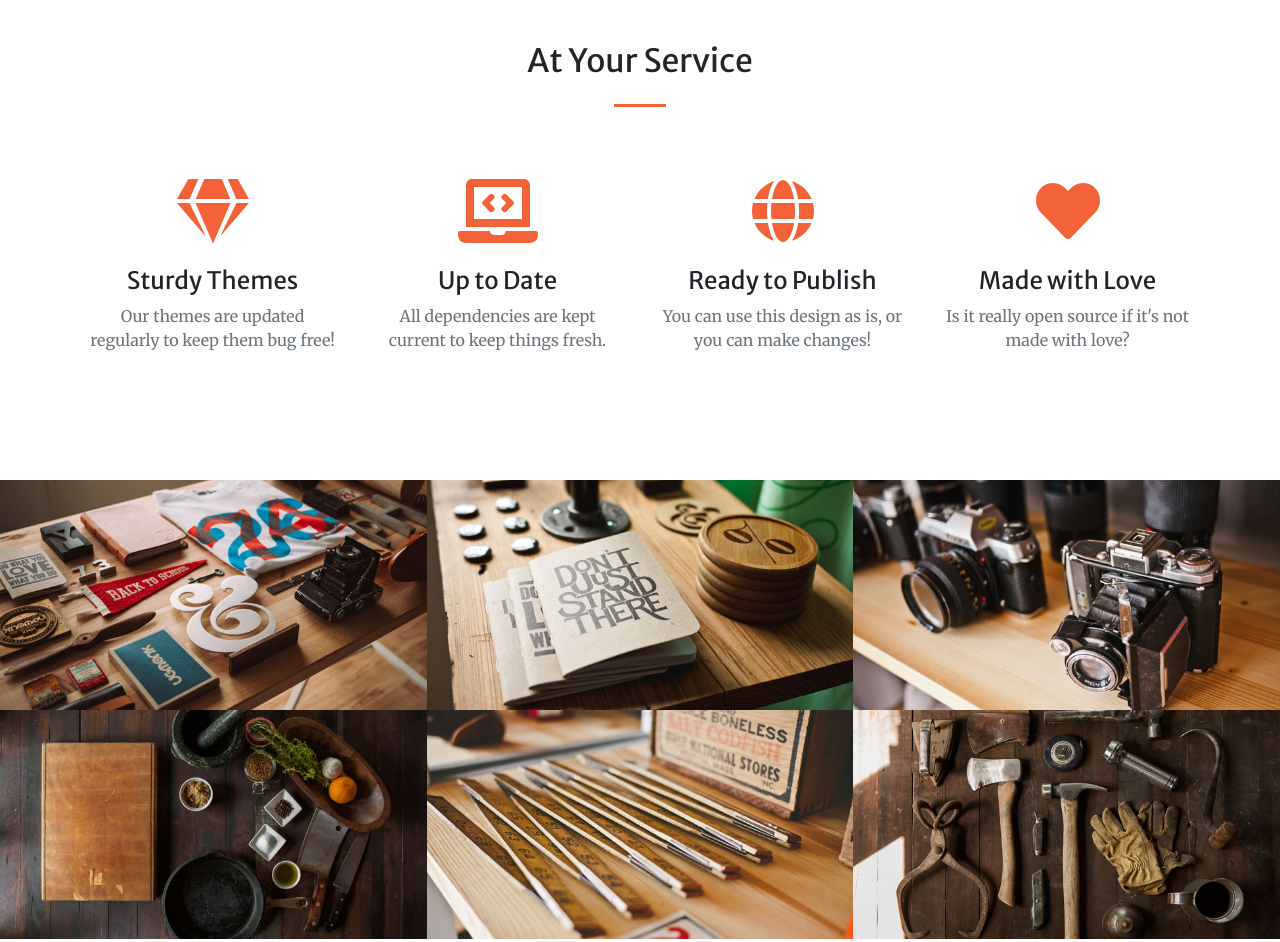
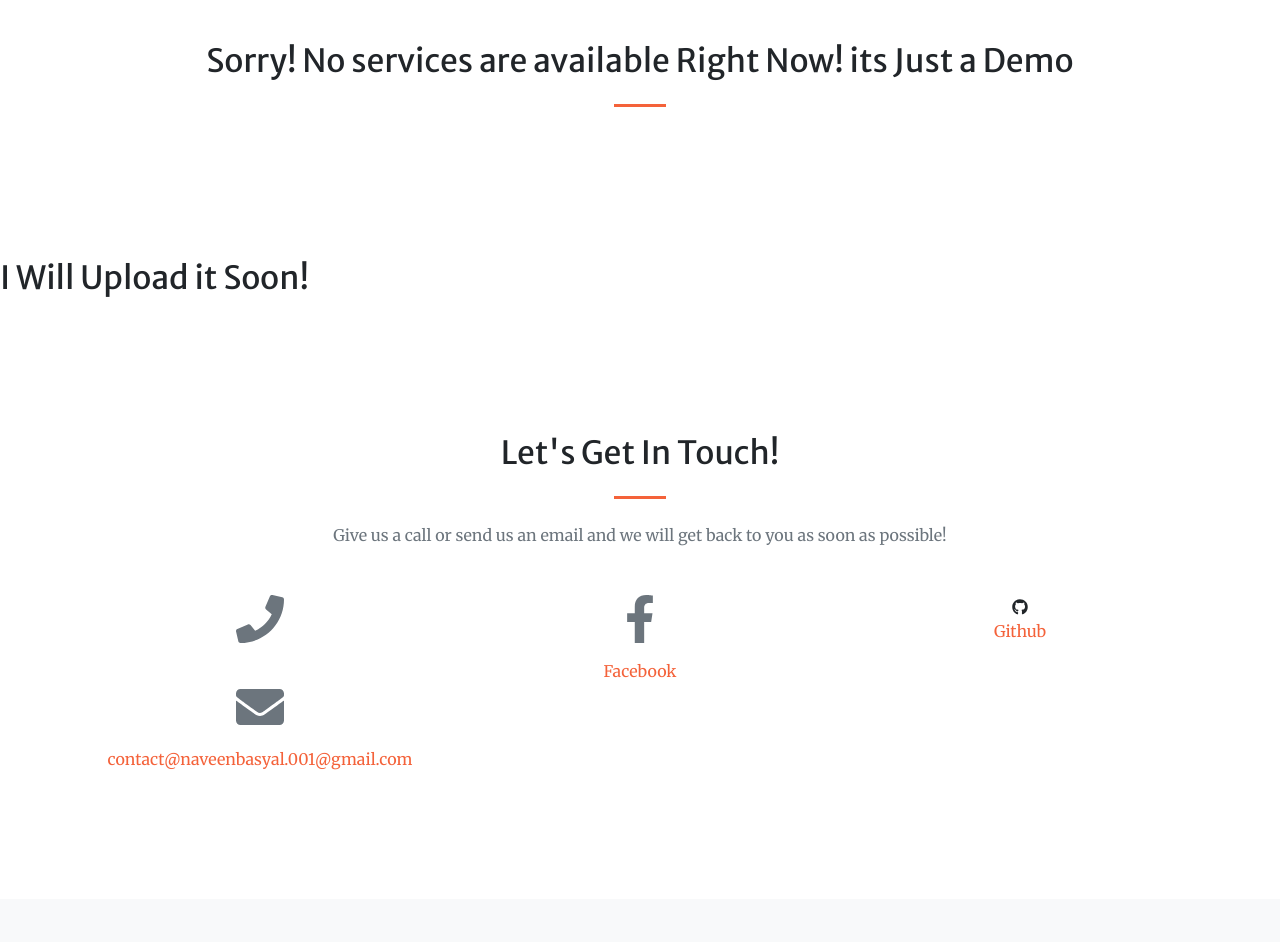
Before and after one commit to naveenbasyal/naveenblogs, a plain HTML site: page index.html in a window 1280 px wide. Shown: the part 1340-2282 px from the top of the page. Drawn offline with nearby package versions, Linux system fonts and the light colour scheme.

Commit message:
Update index.html
updated contact section

```diff
--- a/index.html
+++ b/index.html
@@ -78,13 +78,13 @@
         <!-- Services-->
         <section class="page-section" id="services">
             <div class="container">
-                <h2 class="text-center mt-0">At Your Service</h2>
+                <h2 class="text-center mt-0">Sorry! No services are available Right Now! its Just a Demo</h2>
                 <hr class="divider my-4" />
-                <div class="row">
+<!--                 <div class="row">
                     <div class="col-lg-3 col-md-6 text-center">
                         <div class="mt-5">
                             <i class="fas fa-4x fa-gem text-primary mb-4"></i>
-                            <h3 class="h4 mb-2">Sturdy Themes</h3>
+                            <h3 class="h4 mb-2">Study Themes</h3>
                             <p class="text-muted mb-0">Our themes are updated regularly to keep them bug free!</p>
                         </div>
                     </div>
@@ -109,13 +109,13 @@
                             <p class="text-muted mb-0">Is it really open source if it's not made with love?</p>
                         </div>
                     </div>
-                </div>
+                </div> -->
             </div>
         </section>
         <!-- Portfolio-->
         <div id="portfolio">
             <div class="container-fluid p-0">
-                <div class="row no-gutters">
+<!--                 <div class="row no-gutters">
                     <div class="col-lg-4 col-sm-6">
                         <a class="portfolio-box" href="assets/img/portfolio/fullsize/1.jpg">
                             <img class="img-fluid" src="assets/img/portfolio/thumbnails/1.jpg" alt="" />
@@ -170,7 +170,8 @@
                             </div>
                         </a>
                     </div>
-                </div>
+                </div> -->
+                <h2>I Will Upload it Soon! </h2>
             </div>
         </div>
 
@@ -181,13 +182,23 @@
                     <div class="col-lg-8 text-center">
                         <h2 class="mt-0">Let's Get In Touch!</h2>
                         <hr class="divider my-4" />
-                        <p class="text-muted mb-5">Ready to start your next project with us? Give us a call or send us an email and we will get back to you as soon as possible!</p>
+                        <p class="text-muted mb-5"> Give us a call or send us an email and we will get back to you as soon as possible!</p>
                     </div>
                 </div>
                 <div class="row">
                     <div class="col-lg-4 ml-auto text-center mb-5 mb-lg-0">
                         <i class="fas fa-phone fa-3x mb-3 text-muted"></i>
                         <div><div id="# # # # # #"></div></div>
+                    </div>
+
+                    <div class="col-lg-4 ml-auto text-center mb-5 mb-lg-0">
+                        <i class="fab fa-facebook-f fa-3x mb-3 text-muted"></i>
+                         <a class="d-block" href="https://www.facebook.com/profile.php?id=100024074526325">Facebook</a>
+                    </div>
+
+                     <div class="col-lg-4 ml-auto text-center mb-5 mb-lg-0">
+                        <i class="fab fa-github"></i>
+                         <a class="d-block" href="https://github.com/naveen021-max/">Github</a>
                     </div>
                     <div class="col-lg-4 mr-auto text-center">
                         <i class="fas fa-envelope fa-3x mb-3 text-muted"></i>
```
